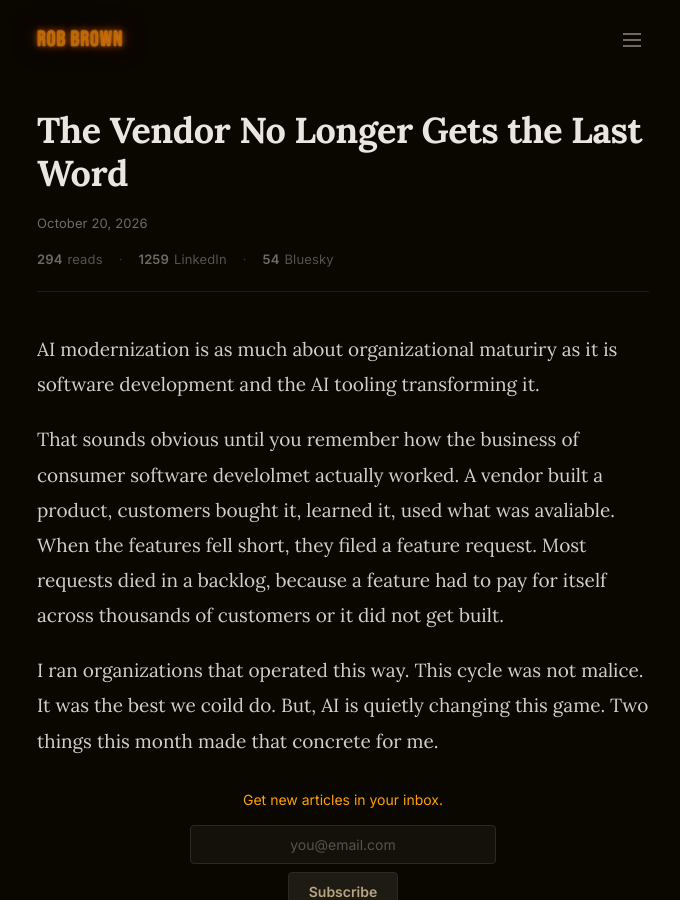
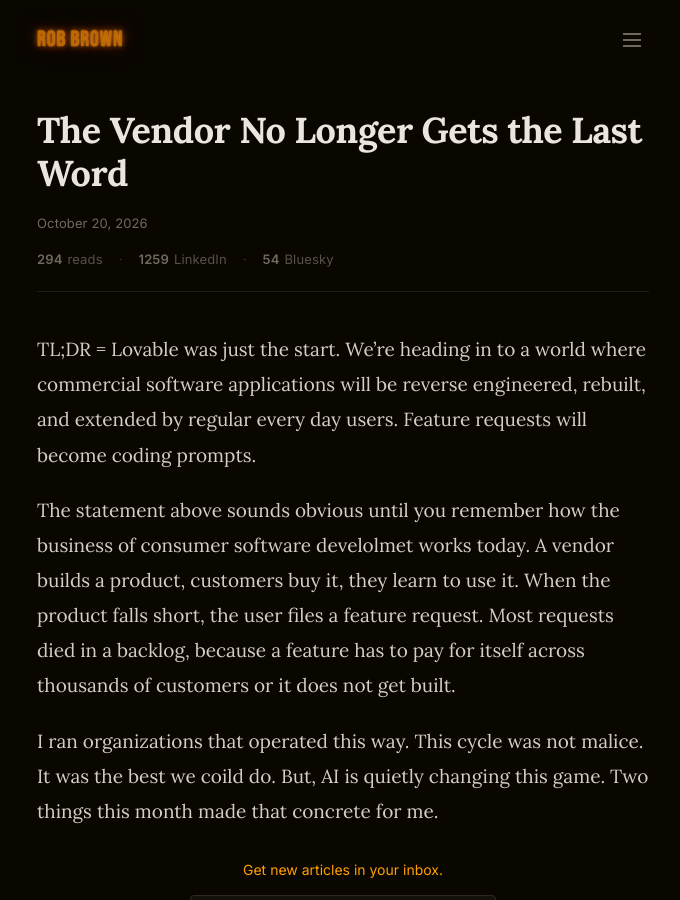
Before and after one commit to RobBrown/robisit, a Jekyll site: the page built from _articles/vendor-no-longer-gets-last-word.md, in a window 1280 px wide and 900 px high. Shown: the whole window, without its empty margins (297-977 px from the left). Built offline with Jekyll 4.4.1, drawn with Linux system fonts in a browser that asks for light colours.

Commit message:
Update vendor-no-longer-gets-last-word.md

```diff
--- a/_articles/vendor-no-longer-gets-last-word.md
+++ b/_articles/vendor-no-longer-gets-last-word.md
@@ -11,9 +11,9 @@ bluesky: 54
 read_time: "3 min"
 ---
 
-AI modernization is as much about organizational maturiry as it is software development and the AI tooling transforming it.
+TL;DR = Lovable was just the start. We're heading in to a world where commercial software applications will be reverse engineered, rebuilt, and extended by regular every day users. Feature requests will become coding prompts.
 
-That sounds obvious until you remember how the business of consumer software develolmet actually worked. A vendor built a product, customers bought it, learned it, used what was avaliable. When the features fell short, they filed a feature request. Most requests died in a backlog, because a feature had to pay for itself across thousands of customers or it did not get built.
+The statement above sounds obvious until you remember how the business of consumer software develolmet works today. A vendor builds a product, customers buy it, they learn to use it. When the product falls short, the user files a feature request. Most requests died in a backlog, because a feature has to pay for itself across thousands of customers or it does not get built.
 
 I ran organizations that operated this way. This cycle was not malice. It was the best we coild do. But, AI is quietly changing this game. Two things this month made that concrete for me.
 
```
